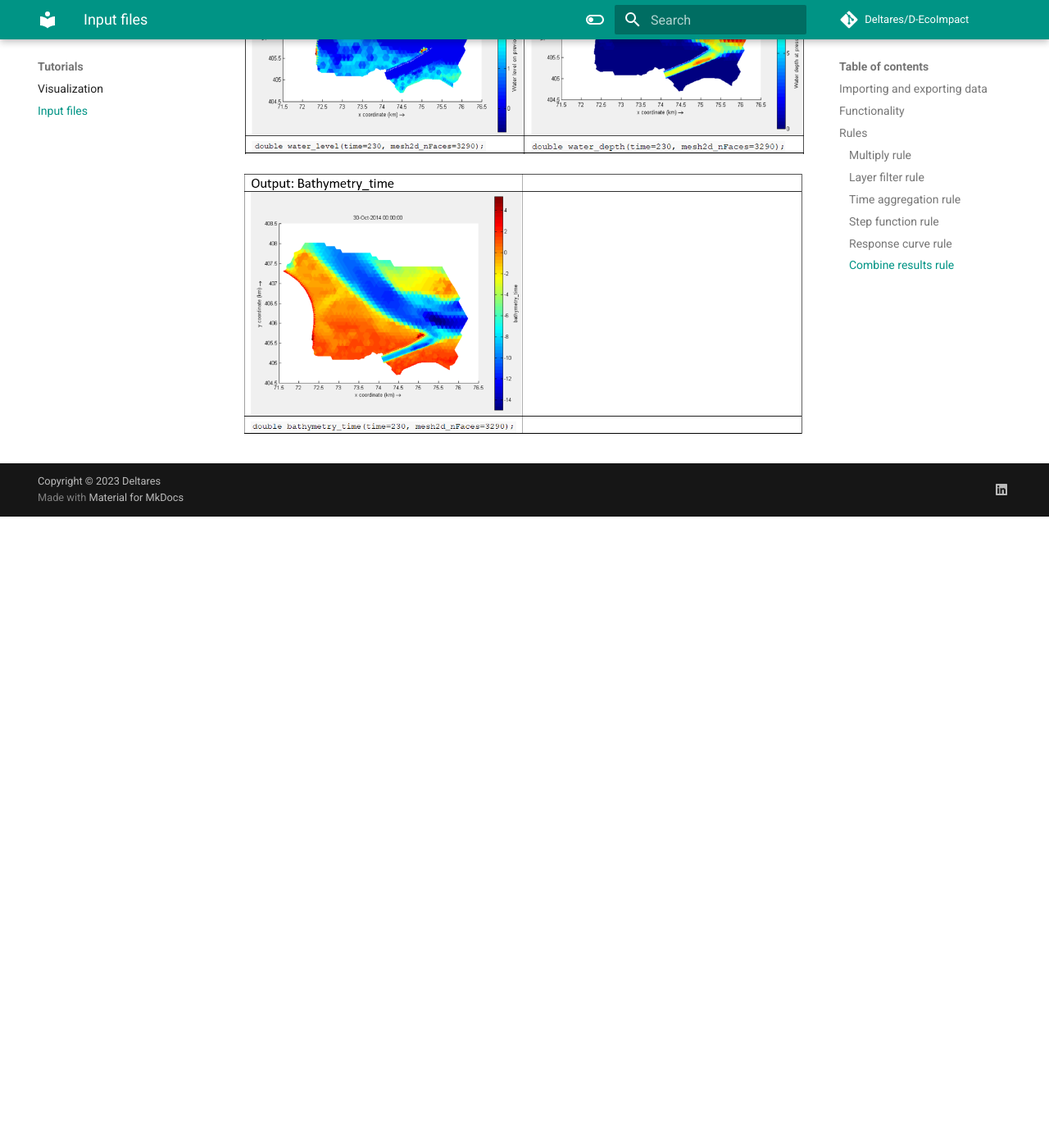
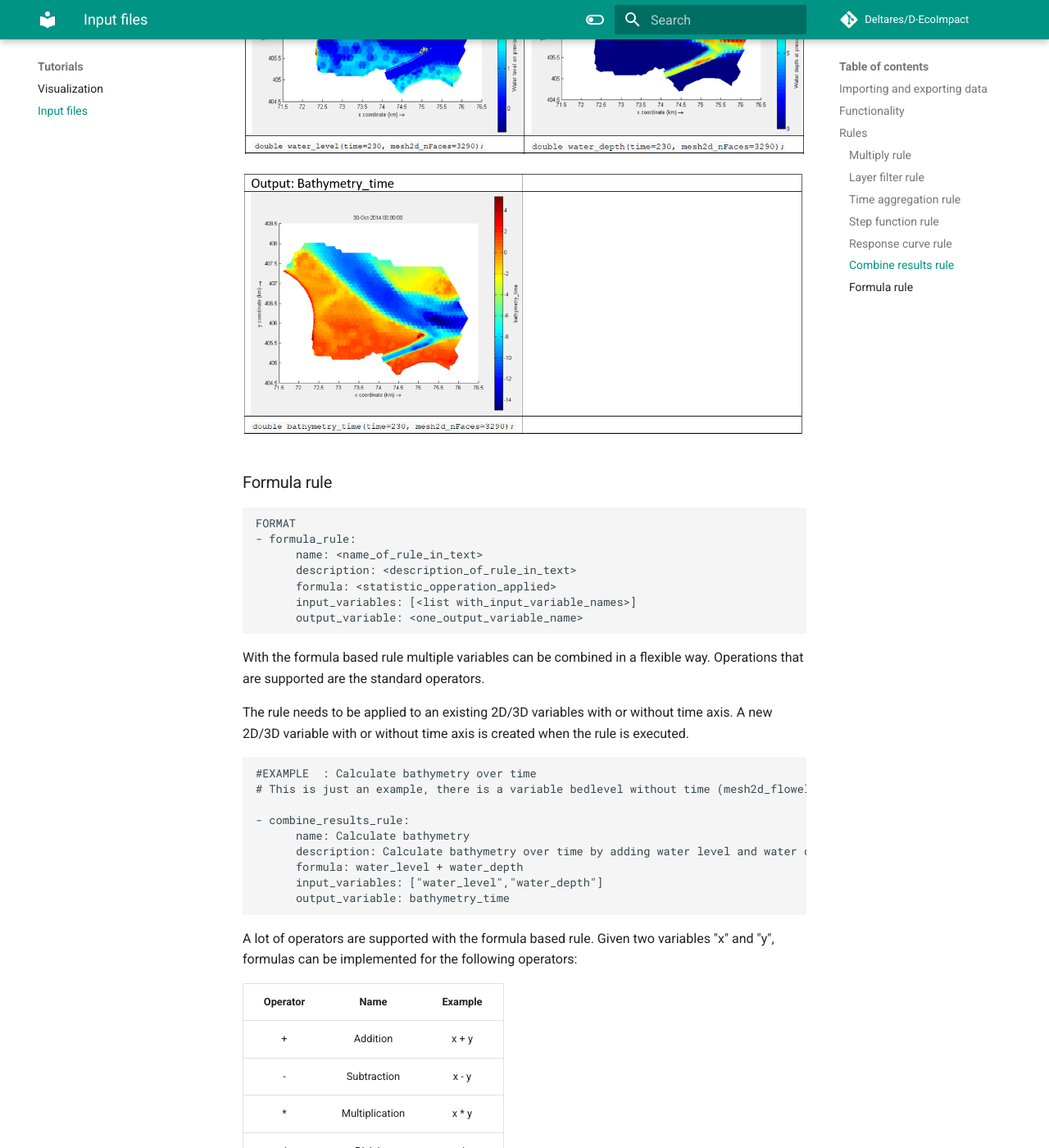
Before and after one commit to Deltares/D-EcoImpact, an MkDocs documentation site: the page built from docs/tutorials/input.md, in a window 1280 px wide and 1400 px high, scrolled down 9262 px. Shown: the whole window at 82% size. Built offline with MkDocs 1.6.1 and Material for MkDocs 9.7.7, drawn with Linux system fonts in a browser that asks for light colours; comment, search, counter and statistics services are not loaded; before the commit the page ends 9892 px from its top, so only the background shows below that; some of the changed text lies outside the part shown.

Commit message:
feature [DEI-84]: update documentation

````diff
--- a/docs/tutorials/input.md
+++ b/docs/tutorials/input.md
@@ -280,3 +280,75 @@ The rule needs to be applied to an existing 2D/3D variables with or without time
 ![Result Combine rule](/assets/images/3_result_combine.png "Water level (in m NAP, left-hand top side) and water depth (in m NAP, right-hand top side) are combined by subtracting to create the bathymetry over time (right-hand bottom side) while maintaining the time and face dimension (layer dimension is not present in this example, but would be maintained). ")
 
 ![Result Combine rule 2](/assets/images/3_result_combine_2.png "Water level (in m NAP, left-hand top side) and water depth (in m NAP, right-hand top side) are combined by subtracting to create the bathymetry over time (right-hand bottom side) while maintaining the time and face dimension (layer dimension is not present in this example, but would be maintained). ")
+
+
+### Formula rule
+
+```
+FORMAT
+- formula_rule:
+      name: <name_of_rule_in_text>
+      description: <description_of_rule_in_text>
+      formula: <statistic_opperation_applied>
+      input_variables: [<list with_input_variable_names>]
+      output_variable: <one_output_variable_name>
+```
+
+With the formula based rule multiple variables can be combined in a flexible way. Operations that are supported are the standard operators.
+
+
+The rule needs to be applied to an existing 2D/3D variables with or without time axis. A new 2D/3D variable with or without time axis is created when the rule is executed.
+
+```
+#EXAMPLE  : Calculate bathymetry over time
+# This is just an example, there is a variable bedlevel without time (mesh2d_flowelem_bl)
+
+- combine_results_rule:
+      name: Calculate bathymetry
+      description: Calculate bathymetry over time by adding water level and water depth
+      formula: water_level + water_depth
+      input_variables: ["water_level","water_depth"]
+      output_variable: bathymetry_time
+```
+
+A lot of operators are supported with the formula based rule. Given two variables "x" and "y", formulas can be implemented for the following operators:
+
+| **Operator** | **Name** | **Example** |
+|:---:|:---:|:---:|
+| + | Addition | x + y |
+| - | Subtraction | x - y |
+| * | Multiplication | x * y |
+| / | Division | x / y |
+| % | Modulus | x % y |
+| ** | Exponentiation | x ** y |
+| // | Floor division | x // y |
+
+When a formula results in a boolean, it will be converted to a float result. Meaning that True = 1 and False = 0. Comparison, logical, identity, identity and bitwise operators are supported:
+
+| **Operator** | **Name** | **Example** |
+|:---:|:---:|:---:|
+| == | Equal | x == y |
+| != | Not equal | x != y |
+| > | Greater than | x > y |
+| < | Less than | x < y |
+| >= | Greater than or equal to | x >= y |
+| <= | Less than or equal to | x <= y |
+| // | Floor division | x // y |
+| and  | Returns True if both statements are true | x < 5 and  x < 10 |
+| or | Returns True if one of the statements is true | x < 5 or x < 4 |
+| not | Reverse the result, returns False if the result is true | not(x < 5 a |
+| is  | Returns True if both variables are the same object | x is y |
+| is not | Returns True if both variables are not the same object | x is not y |
+| in  | Returns True if a sequence with the specified value is present in the object | x in y |
+| not in | Returns True if a sequence with the specified value is not present in the object | x not in |
+
+| **Operator** | **Name** | **Description** | **Example** |
+|:---:|:---:|:---:|:---:|
+| &  | AND | Sets each bit to 1 if both bits are 1 | x & y |
+| \| | OR | Sets each bit to 1 if one of two bits is 1 | x \| y |
+| ^ | XOR | Sets each bit to 1 if only one of two bits is 1 | x ^ y |
+| ~ | NOT | Inverts all the bits | ~x |
+| << | Zero fill left shift | Shift left by pushing zeros in from the right and let the leftmost bits fall off | x << 2 |
+| >> | Signed right shift | Shift right by pushing copies of the leftmost bit in from the left, and let the rightmost bits fall off | x >> 2 |
+
+For more information on these operators click [here](https://www.w3schools.com/python/python_operators.asp).
````
